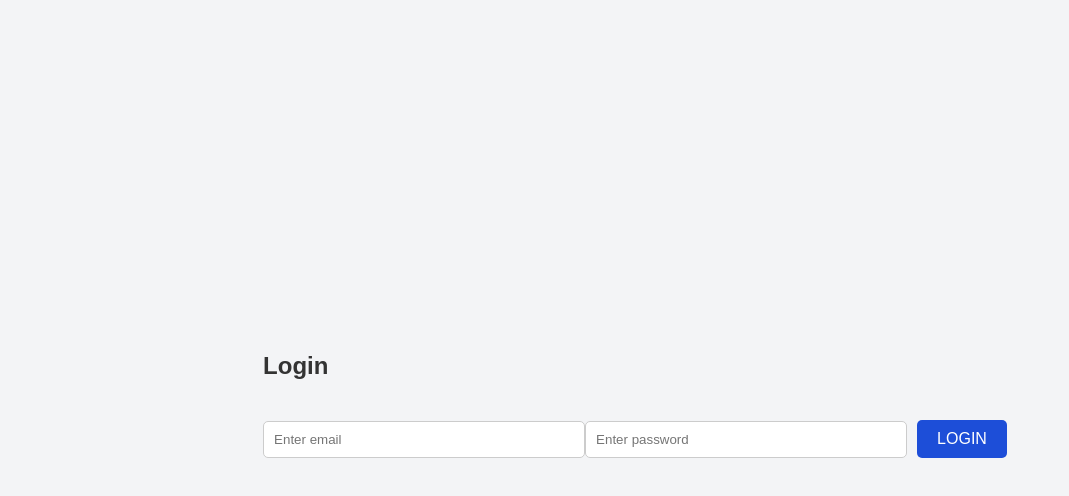
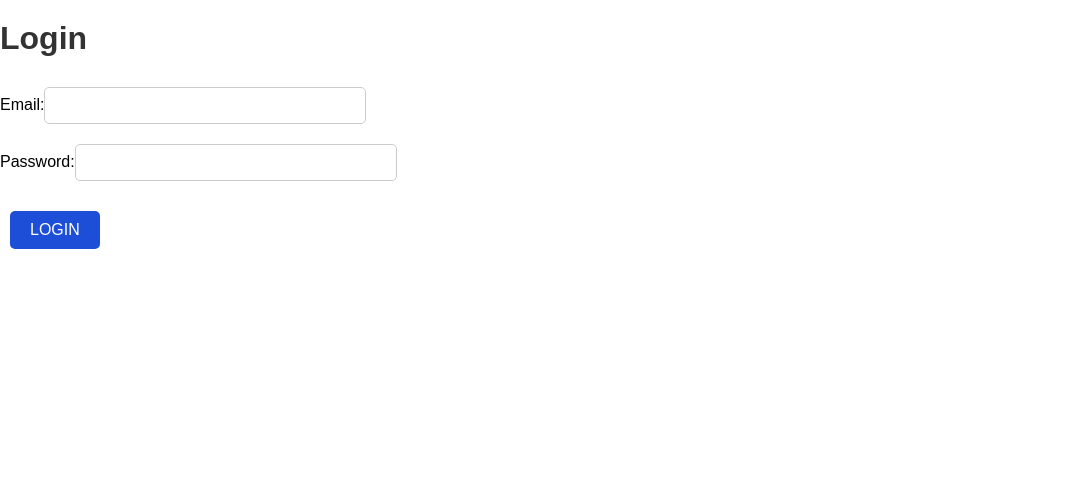
Before and after one commit to Tarto-4/taxi-booking-app, a React (Vite) app in the folder teksy/frontend/: page /login in a window 1280 px wide. Shown: the top 496 px of the page, without its empty margins (0-1069 px from the left). Built offline with nearby package versions, Linux system fonts and the light colour scheme.

Commit message:
Update Login.jsx

```diff
--- a/teksy/frontend/src/pages/Login.jsx
+++ b/teksy/frontend/src/pages/Login.jsx
@@ -1,41 +1,58 @@
 import React, { useState } from "react";
 import { useNavigate } from "react-router-dom";
+import axios from "axios";
 
 const Login = () => {
   const [email, setEmail] = useState("");
   const [password, setPassword] = useState("");
+  const [error, setError] = useState(null);
   const navigate = useNavigate();
 
-  const handleLogin = (e) => {
+  const handleSubmit = async (e) => {
     e.preventDefault();
-    // Mock authentication for simplicity
-    if (email === "user@example.com" && password === "password") {
-      localStorage.setItem("token", "mock-token");
+    setError(null);
+    try {
+      const response = await axios.post("http://localhost:5000/api/login", {
+        email,
+        password,
+      });
+
+      if (response.data.token) {
+        localStorage.setItem("token", response.data.token);
         navigate("/dashboard");
       } else {
-      alert("Invalid credentials!");
+        setError("Invalid credentials.");
+      }
+    } catch (err) {
+      console.error(err);
+      setError("Something went wrong. Please try again.");
     }
   };
 
   return (
-    <div className="auth-container">
-      <form onSubmit={handleLogin}>
-        <h2>Login</h2>
+    <div className="container">
+      <h1>Login</h1>
+      <form onSubmit={handleSubmit}>
+        <div>
+          <label>Email:</label>
           <input
             type="email"
-          placeholder="Enter email"
             value={email}
             onChange={(e) => setEmail(e.target.value)}
+            required
           />
+        </div>
+        <div>
+          <label>Password:</label>
           <input
             type="password"
-          placeholder="Enter password"
             value={password}
             onChange={(e) => setPassword(e.target.value)}
+            required
           />
-        <button type="submit" className="btn">
-          Login
-        </button>
+        </div>
+        {error && <p className="error">{error}</p>}
+        <button type="submit" className="btn">Login</button>
       </form>
     </div>
   );
```
Lines whose indentation alone changed are shown as unchanged.
